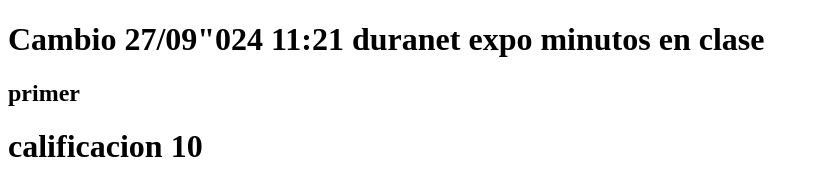
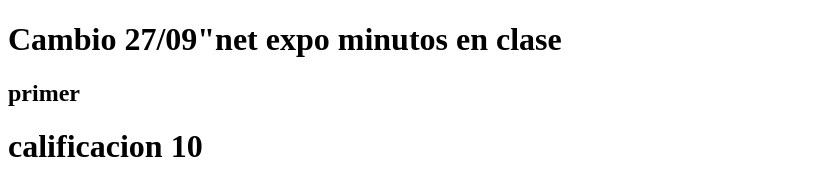
Before and after one commit to ProfesorGaz/equipo5, a plain HTML site: page index.html in a window 1280 px wide. Shown: the whole page, without its empty margins (0-819 px from the left). Drawn offline with Linux system fonts and the light colour scheme.

Commit message:
calificacionessss

```diff
--- a/index.html
+++ b/index.html
@@ -6,7 +6,7 @@
     <title>Document</title>
 </head>
 <body>
-    <h1>Cambio 27/09"024 11:21 duranet expo  minutos en clase</h1>
+    <h1>Cambio 27/09"net expo  minutos en clase</h1>
     <h2>primer</h2>
     <h1>calificacion 10 </h1>
 
```
